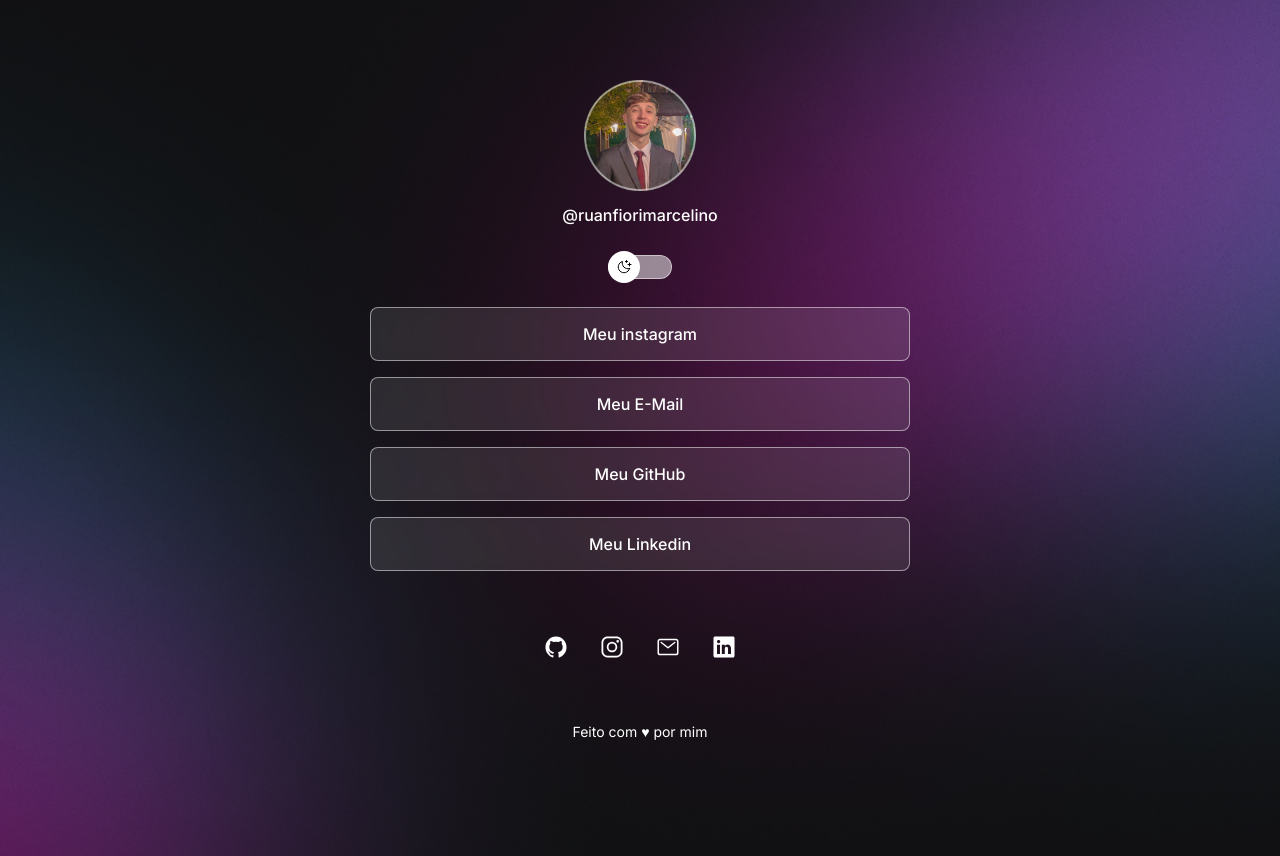
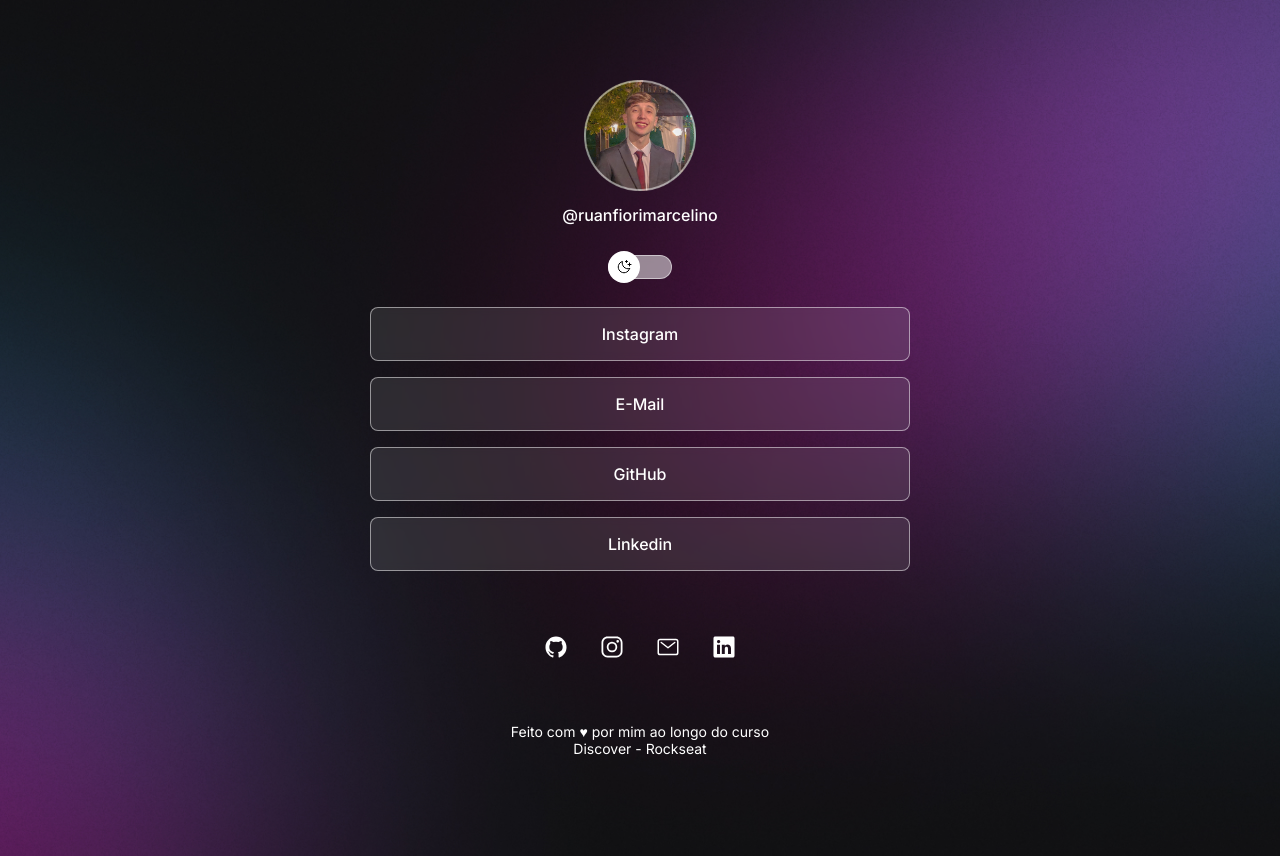
Before and after one commit to RuanFioriMarcelino/ProjetoRocketseat, a plain HTML site: page index.html in a window 1280 px wide. Drawn offline with nearby package versions, Linux system fonts and the light colour scheme.

Commit message:
Changed icon, anchor and footer

```diff
--- a/index.html
+++ b/index.html
@@ -7,6 +7,7 @@
       href="https://fonts.googleapis.com/css2?family=Inter:wght@400;500&display=swap"
       rel="stylesheet"
     />
+    <link rel="shortcut icon" type="imagex/png" href="./assets/avatar.png" />
     <meta charset="UTF-8" />
     <meta name="viewport" content="width=device-width, initial-scale=1.0" />
     <title>Meu WebSite</title>
@@ -30,36 +31,36 @@
           <a
             href="https://www.instagram.com/ruanfiorimarcelino_/?utm_source=qr&igshid=OGIxMTE0OTdkZA%3D%3D"
             target="_blank"
-            >Meu instagram</a
+            >Instagram</a
           >
         </li>
 
         <li>
           <a href="mailto:ruanfiorimarcelino@gmail.com" target="_blank"
-            >Meu E-Mail</a
+            >E-Mail</a
           >
         </li>
 
         <li>
           <a href="https://github.com/RuanFioriMarcelino" target="_blank"
-            >Meu GitHub</a
+            >GitHub</a
           >
         </li>
 
         <li>
           <a
-            href="https://www.linkedin.com/in/ruan-fiori-marcelino/"
+            href="https://www.linkedin.com/in/ruan-marcelino-3a37a1287/"
             target="_blank"
-            >Meu Linkedin</a
+            >Linkedin</a
           >
         </li>
       </ul>
       <div id="social-links">
-        <a href="https://github.com/RuanFioriMarcelino" target="_blank">
+        <a href="https:github.com/RuanFioriMarcelino" target="_blank">
           <ion-icon name="logo-github"></ion-icon>
         </a>
         <a
-          href="https://www.instagram.com/ruanfiorimarcelino_/?utm_source=qr&igshid=OGIxMTE0OTdkZA%3D%3D"
+          href="https:instagram.com/ruanfiorimarcelino_/?utm_source=qr&igshid=OGIxMTE0OTdkZA%3D%3D"
           target="_blank"
         >
           <ion-icon name="logo-instagram"></ion-icon>
@@ -68,13 +69,16 @@
           <ion-icon name="mail-outline"></ion-icon>
         </a>
         <a
-          href="https://www.linkedin.com/in/ruan-fiori-marcelino/"
+          href="https://www.linkedin.com/in/ruan-marcelino-3a37a1287/"
           target="_blank"
         >
           <ion-icon name="logo-linkedin"></ion-icon>
         </a>
       </div>
-      <footer>Feito com ♥ por mim</footer>
+      <footer>
+        Feito com ♥ por mim ao longo do curso<br />
+        Discover - Rockseat
+      </footer>
     </div>
     <script
       type="module"
```
